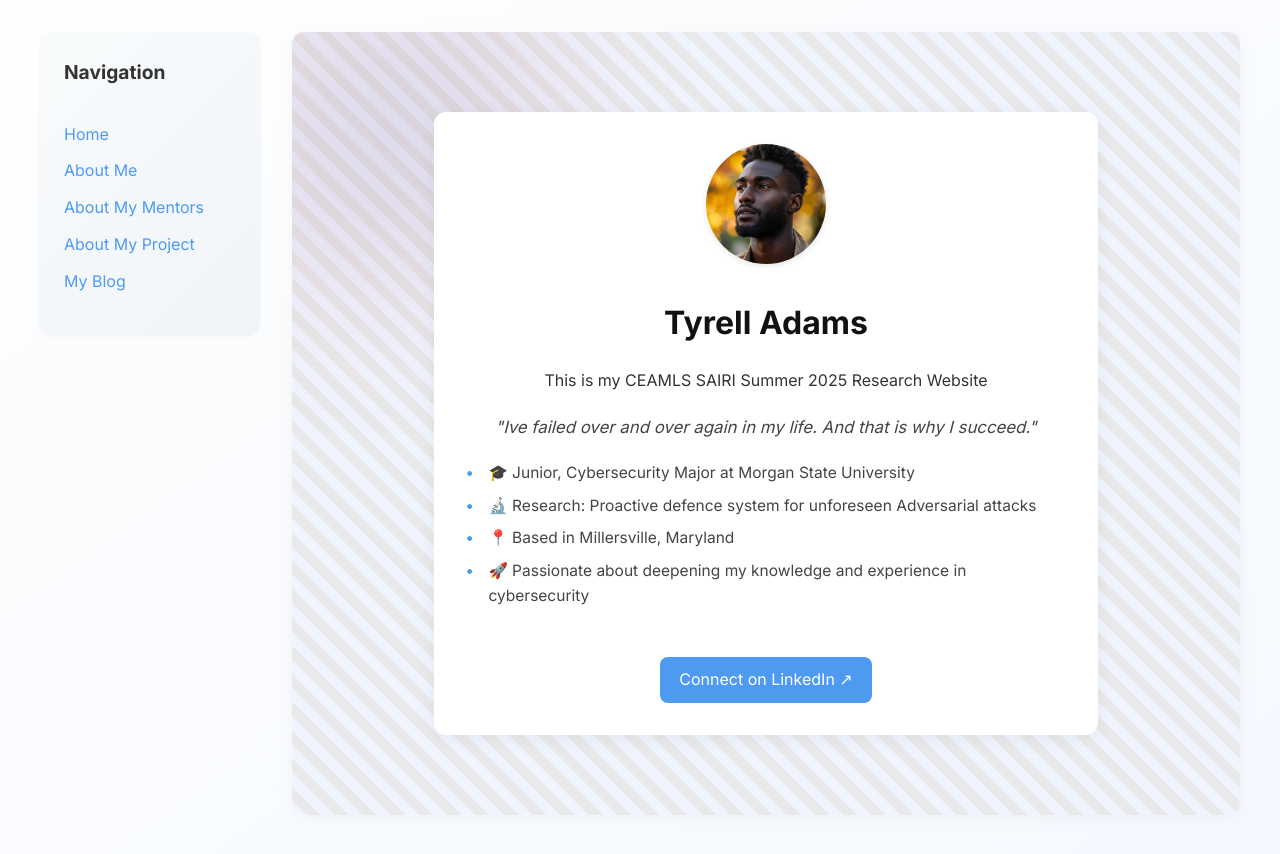
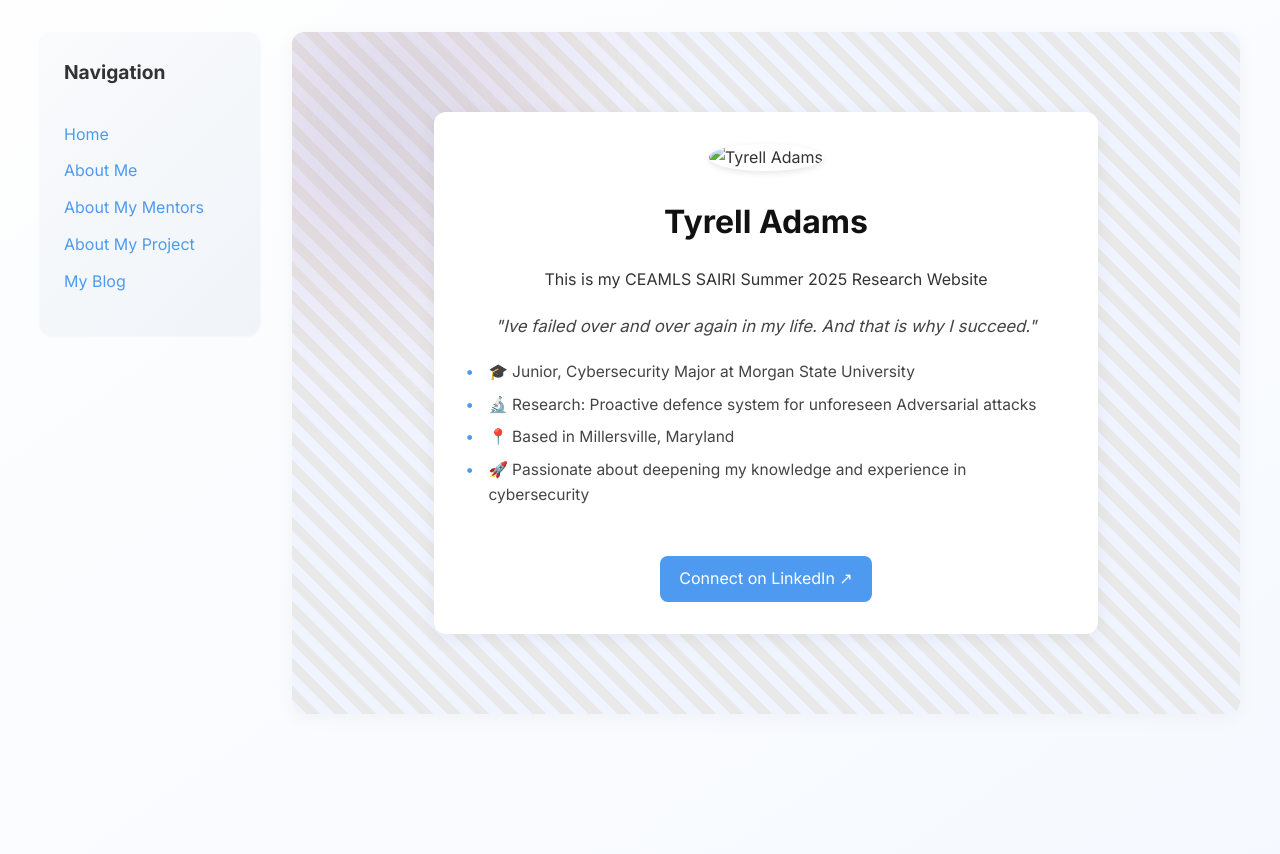
Before and after one commit to Tyrell-Adams/Tyrell-Adams.github.io, a Jekyll site: the page built from index.md, in a window 1280 px wide. Shown: the top 854 px of the page. Built offline with Jekyll 4.4.1, drawn with Linux system fonts in a browser that asks for light colours.

Commit message:
Update index.md

```diff
--- a/index.md
+++ b/index.md
@@ -12,5 +12,5 @@ quick_facts:
   - "🚀 Passionate about deepening my knowledge and experience in cybersecurity"
 
 linkedin: https://www.linkedin.com/in/tyrell-adams-5a3013335
-image: /assets/images/me.jpg
+image: IMG_0685.JPG
 ---
```
